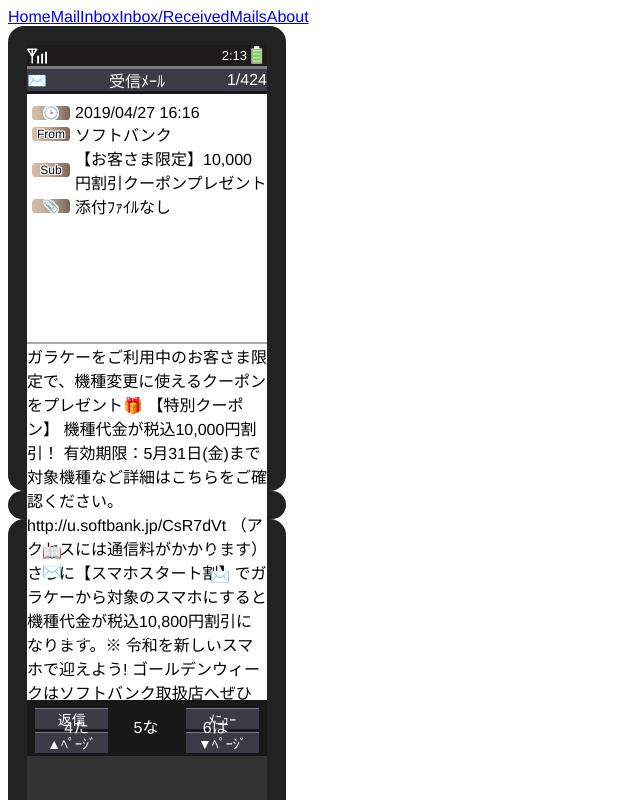
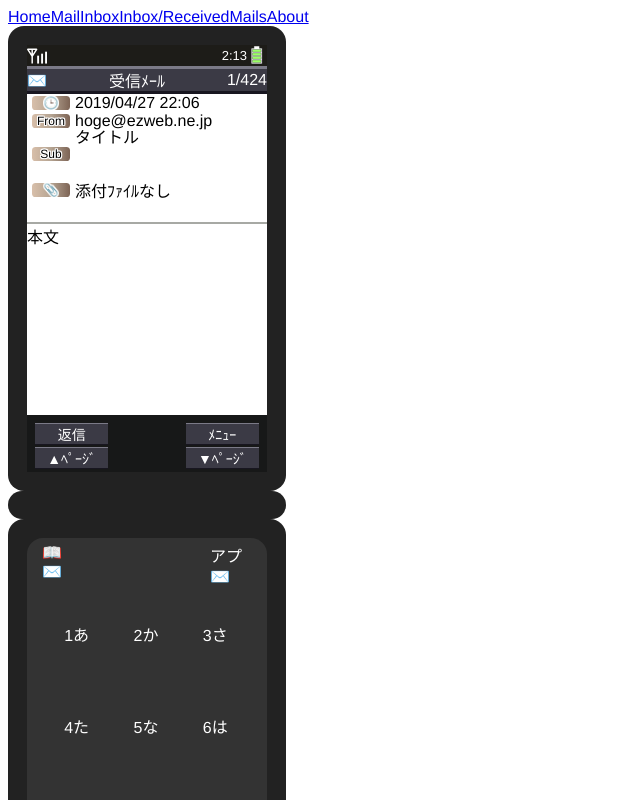
Before and after one commit to pteroid/heisei_chat_client, a Vue app: page /keitai/inbox/received/1 in a window 1280 px wide. Shown: the top 800 px of the page, without its empty margins (0-640 px from the left). Built offline with nearby package versions, Linux system fonts and the light colour scheme.

Commit message:
storeから1つのメッセージをプレビューできるようにした

```diff
--- a/src/router.js
+++ b/src/router.js
@@ -6,7 +6,9 @@
 import Inbox from './views/Inbox'
 import ReceivedMails from './views/ReceivedMails'
 import PreviewMail from "./views/PreviewMail";
+import CreateMail from "./views/CreateMail";
 import Pokebell from "./views/Pokebell";
+import EditMailText from "./views/EditMailText";
 
 Vue.use(Router)
 
@@ -43,6 +45,17 @@
                     name: 'preview_mail',
                     component: PreviewMail,
                     props: true
+                },
+                {
+                    path: 'new',
+                    name: 'create_mail',
+                    component: CreateMail
+                },
+                {
+                    path: 'new/edit/:form_name',
+                    name: 'edit_mail_text',
+                    component: EditMailText,
+                    props: true
                 }
             ]
         },
--- a/src/store.js
+++ b/src/store.js
@@ -1,17 +1,49 @@
 import Vue from 'vue'
 import Vuex from 'vuex'
 import axios from 'axios'
+import dayjs from 'dayjs'
 
 Vue.use(Vuex)
 
 export default new Vuex.Store({
     state: {
-        receivedKeitaiMessages: []
+        receivedKeitaiMessages: [
+            {
+                id: 1,
+                from_user: {
+                    id: 1,
+                    email: "hoge@ezweb.ne.jp"
+                },
+                title: "タイトル",
+                content: "本文",
+                created_at: dayjs("2019-04-27T22:06:25.930712")
+            },
+            {
+                id: 2,
+                from_user: {
+                    id: 3,
+                    email: "information@i.softban.jp"
+                },
+                title: "【お客さま限定】10,000円割引クーポンプレゼント",
+                content: "ガラケーをご利用中のお客さま限定で、機種変更に使えるクーポンをプレゼント🎁\n\n【特別クーポン】\n機種代金が税込10,000円割引！\n\n有効期限：5月31日(金)まで\n\n対象機種など詳細はこちらをご確認ください。\nhttp://u.softbank.jp/CsR7dVt\n（アクセスには通信料がかかります）\n\nさらに【スマホスタート割】でガラケーから対象のスマホにすると機種代金が税込10,800円割引になります。※\n\n令和を新しいスマホで迎えよう!\nゴールデンウィークはソフトバンク取扱店へぜひお越しください\n\n\n※ 通話基本プランの2年契約／2年契約（フリープラン）またはハートフレンド割引に加入すること。学割放題との併用はできません。\n",
+                created_at: dayjs("2019-04-27T22:06:25.936063")
+            }
+        ],
+        editingMail: {
+            to: "",
+            sub: "",
+            body: ""
+        }
     },
     mutations: {
         getReceivedKeitaiMessages(state, payload) {
             state.receivedKeitaiMessages = payload
+        },
+        setEditingMailProp(state, payload) {
+            state.editingMail[payload.prop_name] = payload.value
         }
+
+
     },
     actions: {
         async getReceivedKeitaiMessagesAction(context) {
--- a/src/views/PreviewMail.vue
+++ b/src/views/PreviewMail.vue
@@ -19,21 +19,19 @@
                     <div class="iconrow">
                         <div class="icon">🕒</div>
                     </div>
-                    <div class="content"> 2019/04/27 16:16</div>
+                    <div class="content">{{message.created_at.format("YYYY/MM/DD HH:mm")}}</div>
                 </div>
                 <div class="row from">
                     <div class="iconrow">
                         <div class="icon">From</div>
                     </div>
-                    <div class="content">ソフトバンク</div>
+                    <div class="content">{{this.message.from_user.email}}</div>
                 </div>
                 <div class="row sub">
                     <div class="iconrow">
                         <div class="icon">Sub</div>
                     </div>
-                    <div class="content">
-                        【お客さま限定】10,000円割引クーポンプレゼント
-                    </div>
+                    <div class="content sub-content">{{this.message.title}}</div>
                 </div>
                 <div class="row attachment">
                     <div class="iconrow">
@@ -42,26 +40,7 @@
                     <div class="content">添付ﾌｧｲﾙなし</div>
                 </div>
             </div>
-            <div class="mailcontent">
-                ガラケーをご利用中のお客さま限定で、機種変更に使えるクーポンをプレゼント🎁
-
-                【特別クーポン】
-                機種代金が税込10,000円割引！
-
-                有効期限：5月31日(金)まで
-
-                対象機種など詳細はこちらをご確認ください。
-                http://u.softbank.jp/CsR7dVt
-                （アクセスには通信料がかかります）
-
-                さらに【スマホスタート割】でガラケーから対象のスマホにすると機種代金が税込10,800円割引になります。※
-
-                令和を新しいスマホで迎えよう!
-                ゴールデンウィークはソフトバンク取扱店へぜひお越しください
-
-
-                ※ 通話基本プランの2年契約／2年契約（フリープラン）またはハートフレンド割引に加入すること。学割放題との併用はできません。
-            </div>
+            <div class="mailcontent">{{this.message.content}}</div>
         </div>
         <div class="buttonbar">
             <div class="side">
@@ -81,9 +60,21 @@
 </template>
 
 <script>
+
     export default {
         name: "PreviewMail",
-        props: ['id']
+        props: ['id'],
+        computed: {
+            message: {
+                get() {
+                    return this.$store.state.receivedKeitaiMessages
+                        .find(msg => msg.id === Number(this.id))
+                }
+            }
+
+
+        },
+
     }
 </script>
 
@@ -137,7 +128,7 @@
         flex-direction: column;
         background-color: white;
         color: black;
-        padding-top: 10px;
+        /*padding-top: 10px;*/
     }
 
     .main .mailinfo {
@@ -168,7 +159,7 @@
         0 1px 0 #FFF, 0 -1px 0 #FFF,
         -1px 0 0 #FFF, 1px 0 0 #FFF;
         /*background-color: #3b3a45;*/
-        background: linear-gradient(to right, #d8bfaa, #b5a492,#7d6455);
+        background: linear-gradient(to right, #d8bfaa, #b5a492, #7d6455);
         border-radius: 0.3em;
         /*text-align: center;*/
         display: flex;
@@ -182,15 +173,15 @@
         overflow: hidden;
     }
 
-    .mail .mailinfo .sub .content {
-        overflow: hidden;
-        height: 5.4em; /* 3em（行）x line-heightの1.8 */
-        line-height: 1.8;
+    .sub-content {
+        height: 3em;
+        line-height: 1rem;
     }
 
     .main .mailcontent {
         overflow: auto;
         flex: 1;
+        white-space: pre-wrap;
     }
 
 
@@ -264,4 +255,5 @@
         text-align: center;
         width: 100%;
     }
+
 </style>
```
